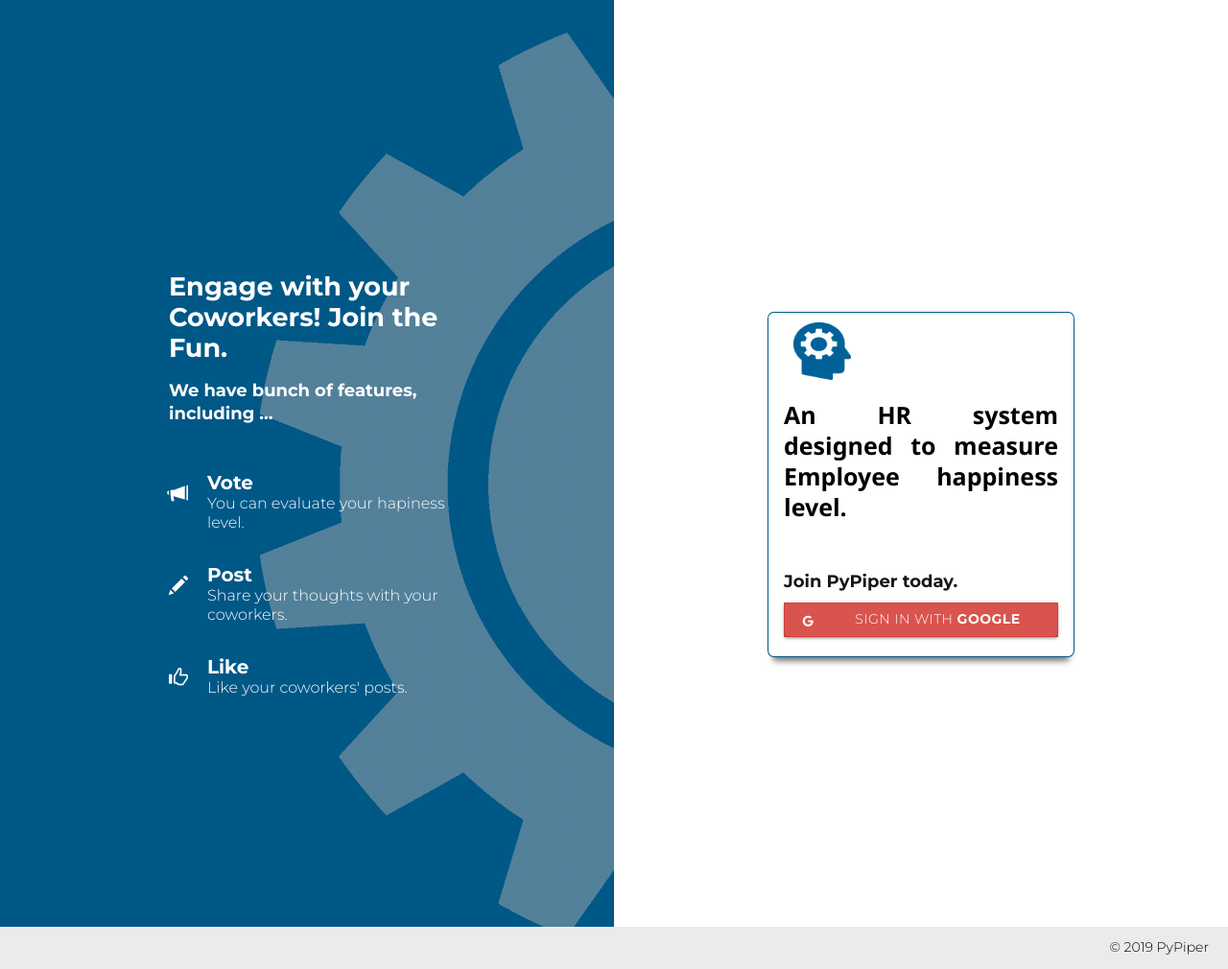
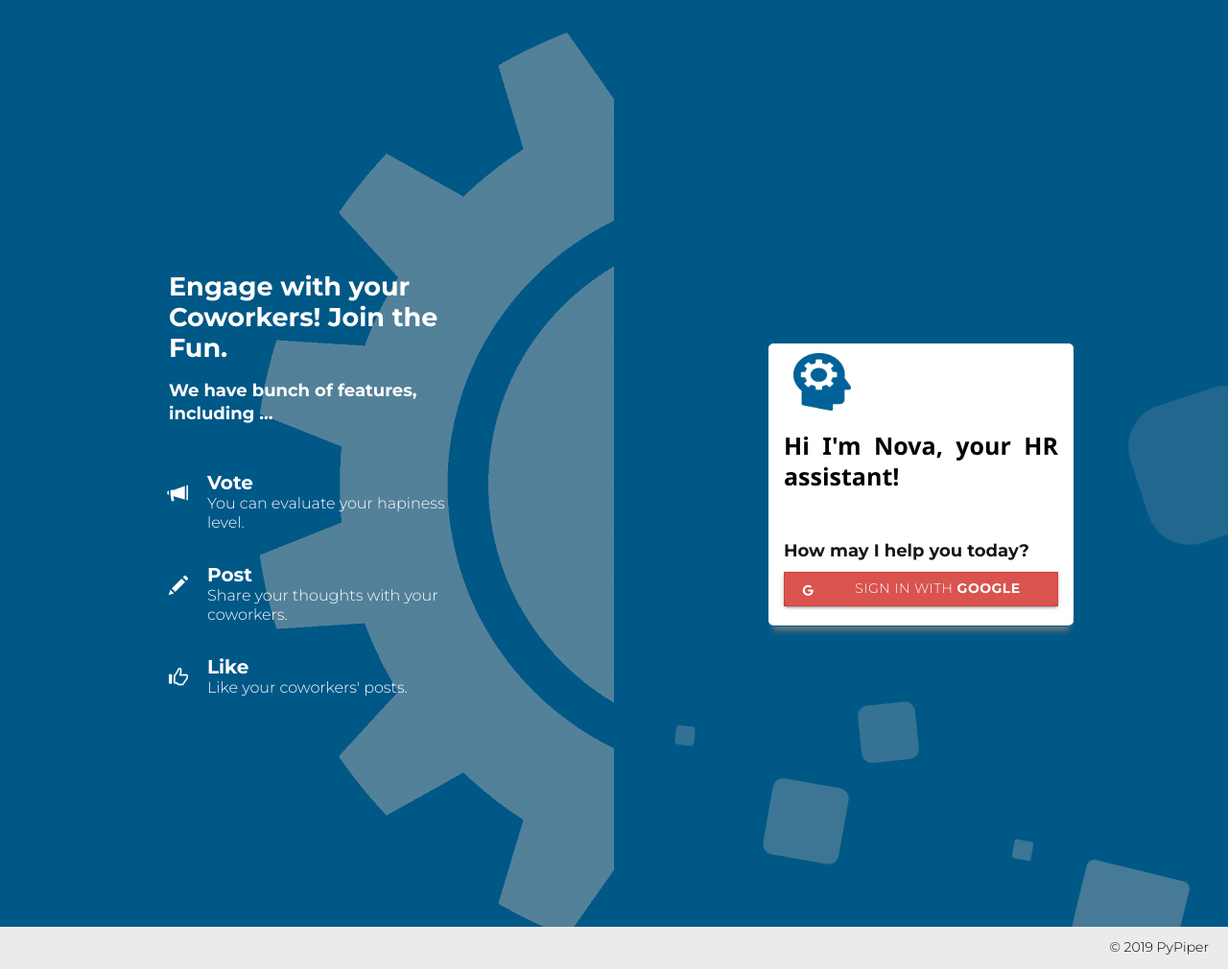
Before and after one commit to king-ds/nova-hr-assistant, a Django app: page /welcome in a window 1280 px wide. Shown: the whole page at 96% size. Run offline with Django 3.2, Linux system fonts and the light colour scheme; some libraries are stand-ins or nearby versions; some web fonts are replaced.

Commit message:
web page

```diff
--- a/templates/gmail_authentication/welcome_page.html
+++ b/templates/gmail_authentication/welcome_page.html
@@ -20,6 +20,143 @@
     <script src="https://ajax.googleapis.com/ajax/libs/jquery/1.12.4/jquery.min.js"></script>
     <script src="https://maxcdn.bootstrapcdn.com/bootstrap/3.3.7/js/bootstrap.min.js"></script>
     <script src="https://cdnjs.cloudflare.com/ajax/libs/materialize/1.0.0-beta/js/materialize.min.js"></script>
+    <style>
+    @keyframes slide {
+
+    0%{
+        transform: translateY(0) rotate(0deg);
+        opacity: 1;
+        border-radius: 0;
+    }
+
+    100%{
+        transform: translateY(-300px) rotate(0deg);
+        opacity: 1;
+        border-radius: 0;
+    }
+    }
+    .area{
+    background: #005887;
+    background: -webkit-linear-gradient(to left, #8f94fb, #4e54c8);
+    width: 100%;
+    height:100%;
+    }
+
+.circles{
+    position: absolute;
+    top: 0;
+    left: 0;
+    width: 100%;
+    height: 100%;
+    overflow: hidden;
+}
+
+.circles li{
+    position: absolute;
+    display: block;
+    list-style: none;
+    width: 20px;
+    height: 20px;
+    background: rgba(83, 128, 153);
+    animation: animate 25s linear infinite;
+    bottom: -150px;
+
+}
+
+.circles li:nth-child(1){
+    left: 25%;
+    width: 80px;
+    height: 80px;
+    animation-delay: 0s;
+}
+
+
+.circles li:nth-child(2){
+    left: 10%;
+    width: 20px;
+    height: 20px;
+    animation-delay: 2s;
+    animation-duration: 12s;
+}
+
+.circles li:nth-child(3){
+    left: 70%;
+    width: 20px;
+    height: 20px;
+    animation-delay: 4s;
+}
+
+.circles li:nth-child(4){
+    left: 40%;
+    width: 60px;
+    height: 60px;
+    animation-delay: 0s;
+    animation-duration: 18s;
+}
+
+.circles li:nth-child(5){
+    left: 65%;
+    width: 20px;
+    height: 20px;
+    animation-delay: 0s;
+}
+
+.circles li:nth-child(6){
+    left: 75%;
+    width: 110px;
+    height: 110px;
+    animation-delay: 3s;
+}
+
+.circles li:nth-child(7){
+    left: 35%;
+    width: 150px;
+    height: 150px;
+    animation-delay: 7s;
+}
+
+.circles li:nth-child(8){
+    left: 50%;
+    width: 25px;
+    height: 25px;
+    animation-delay: 15s;
+    animation-duration: 45s;
+}
+
+.circles li:nth-child(9){
+    left: 20%;
+    width: 15px;
+    height: 15px;
+    animation-delay: 2s;
+    animation-duration: 35s;
+}
+
+.circles li:nth-child(10){
+    left: 85%;
+    width: 150px;
+    height: 150px;
+    animation-delay: 0s;
+    animation-duration: 11s;
+}
+
+
+
+@keyframes animate {
+
+    0%{
+        transform: translateY(0) rotate(0deg);
+        opacity: 1;
+        border-radius: 0;
+    }
+
+    100%{
+        transform: translateY(-1000px) rotate(720deg);
+        opacity: 0;
+        border-radius: 50%;
+    }
+
+}
+    </style>
 </head>
 <body>
     <!-- Left Side -->
@@ -89,7 +226,21 @@
     <!-- End of Left Side -->
 
     <!-- Right side -->
-    <div class="split right">
+    <div class="split right" style="background-color:#005887;">
+            <div class="area">
+                    <ul class="circles">
+                    <li></li>
+                    <li></li>
+                    <li></li>
+                    <li></li>
+                    <li></li>
+                    <li></li>
+                    <li></li>
+                    <li></li>
+                    <li></li>
+                    <li></li>
+                     </ul>
+            </div>
         <!-- Fotter -->
         <div class="landing-page-footer">
 
@@ -101,9 +252,9 @@
                 <div class="sign-in-container-logo">
                     <img src="{% static 'gmail_authentication/images/novare_logo.png' %}" class="sign-container-logo-pypiper">
                 </div>
-                <h3 class="sign-in-container-header">An HR system designed to measure Employee happiness level.</h3>
+                <h3 class="sign-in-container-header">Hi I'm Nova, your HR assistant!</h3>
                 <div class="sign-in-container-sign-in-form">
-                    <h2 class="sign-in-container-sign-in-form-join-subheader">Join PyPiper today.</h2>
+                    <h2 class="sign-in-container-sign-in-form-join-subheader">How may I help you today?</h2>
                     <div class="sign-in-container-sign-in-form-button">
                         <a href="{% url 'social:begin' 'google-oauth2' %}" class="btn btn-danger btn-block"><i class="fa fa-google"></i> Sign in with <b>Google</b></a>
                     </div>
```
